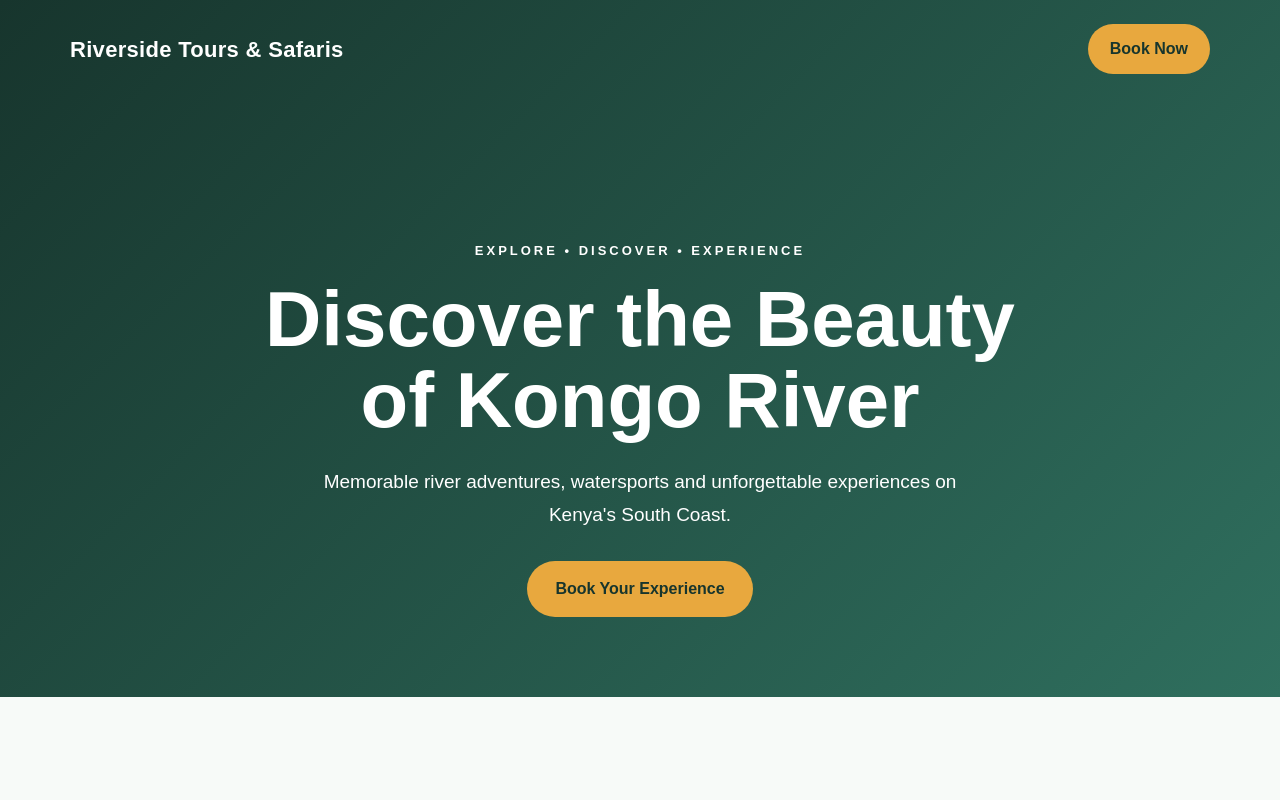
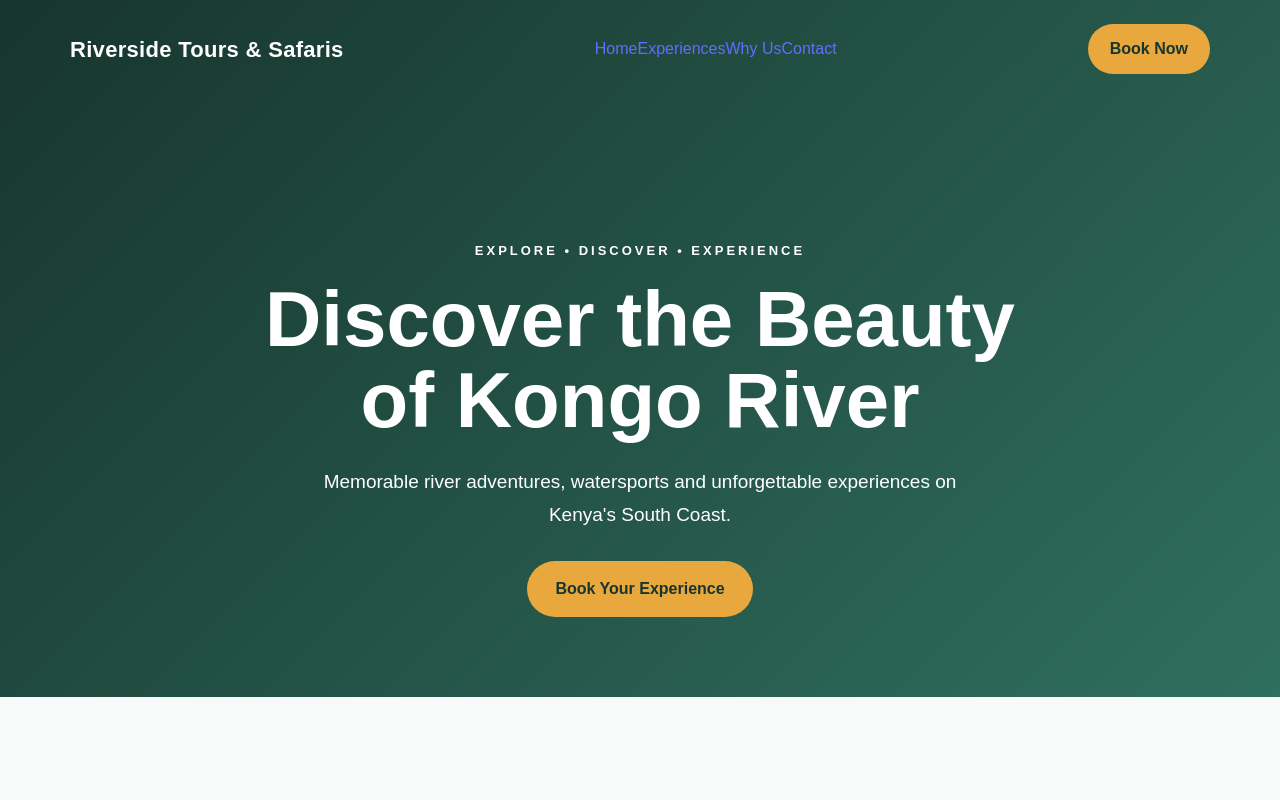
Before and after one commit to salimhamad2-collab/riversidetours, a React (Vite) app: page / in a window 1280 px wide. Shown: the top 800 px of the page. Built offline with nearby package versions, Linux system fonts and the light colour scheme.

Commit message:
Update App.tsx

```diff
--- a/src/react-app/App.tsx
+++ b/src/react-app/App.tsx
@@ -48,10 +48,18 @@ function App() {
   return (
     <div className="app">
       <header className="hero">
-        <nav className="navbar">
-          <div className="logo">Riverside Tours & Safaris</div>
-          <button onClick={bookOnWhatsApp}>Book Now</button>
-        </nav>
+       <nav className="navbar">
+  <div className="logo">Riverside Tours & Safaris</div>
+
+  <div className="nav-links">
+    <a href="#home">Home</a>
+    <a href="#experiences">Experiences</a>
+    <a href="#why-us">Why Us</a>
+    <a href="#contact">Contact</a>
+  </div>
+
+  <button onClick={bookOnWhatsApp}>Book Now</button>
+</nav>
 
         <div className="hero-content">
           <p className="eyebrow">EXPLORE • DISCOVER • EXPERIENCE</p>
```
